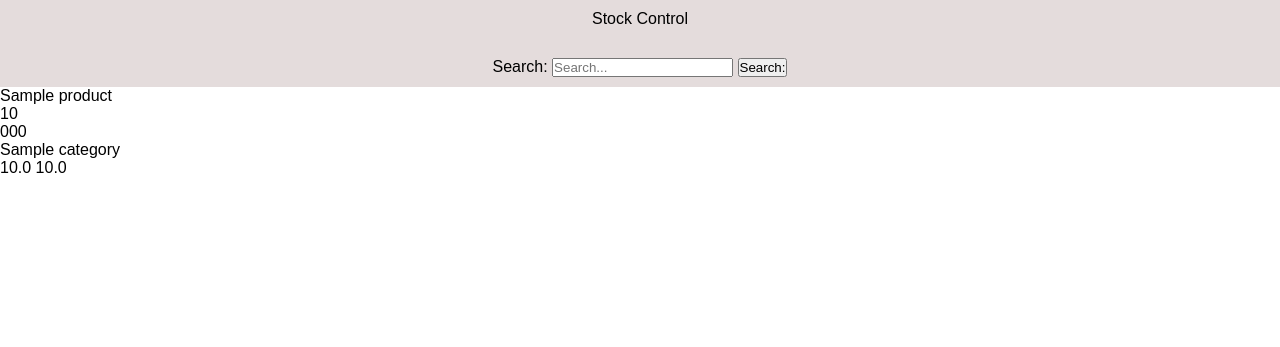
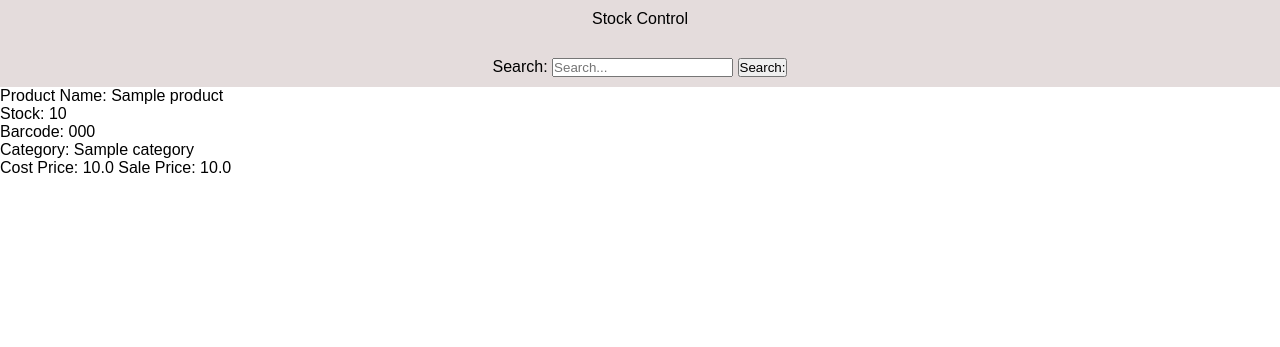
Before and after one commit to Mesorah/Controle-de-estoque, a Django app: page / in a window 1280 px wide. Shown: the top 347 px of the page. Run offline with Django 5.2, Linux system fonts and the light colour scheme; tables that the repository leaves empty hold one stand-in row (values such as "Sample post").

Commit message:
usando a tradução no projeto

```diff
--- a/product/templates/product/home.html
+++ b/product/templates/product/home.html
@@ -1,21 +1,25 @@
 {% extends "base.html" %}
+{% load i18n %}
 
 {% block content %}
     <div>
         <div>
             {% for product in products %}
                 <div>
-                    <p>{{ product.name }}</p>
+                    <p>{% translate "Product Name" %}: {{ product.name }}</p>
                 </div>
 
                 <div>
-                    <p>{{ product.stock }}</p>
-                    <p>{{ product.barcode }}</p>
-                    <p>{{ product.category }}</p>
+                    <p>{% translate "Stock" %}: {{ product.stock }}</p>
+                    <p>{% translate "Barcode" %}: {{ product.barcode }}</p>
+                    <p>{% translate "Category" %}: {{ product.category }}</p>
                 </div>
 
                 <div>
-                    <p>{{ product.cost_price }} {{ product.sale_price }}</p>
+                    <p>
+                        {% translate "Cost Price" %}: {{ product.cost_price }}
+                        {% translate "Sale Price" %}: {{ product.sale_price }}
+                    </p>
                 </div>
             {% endfor %}
         </div>
```
Also changed, not shown: locale/pt_BR/LC_MESSAGES/django.po, 1 other file.
